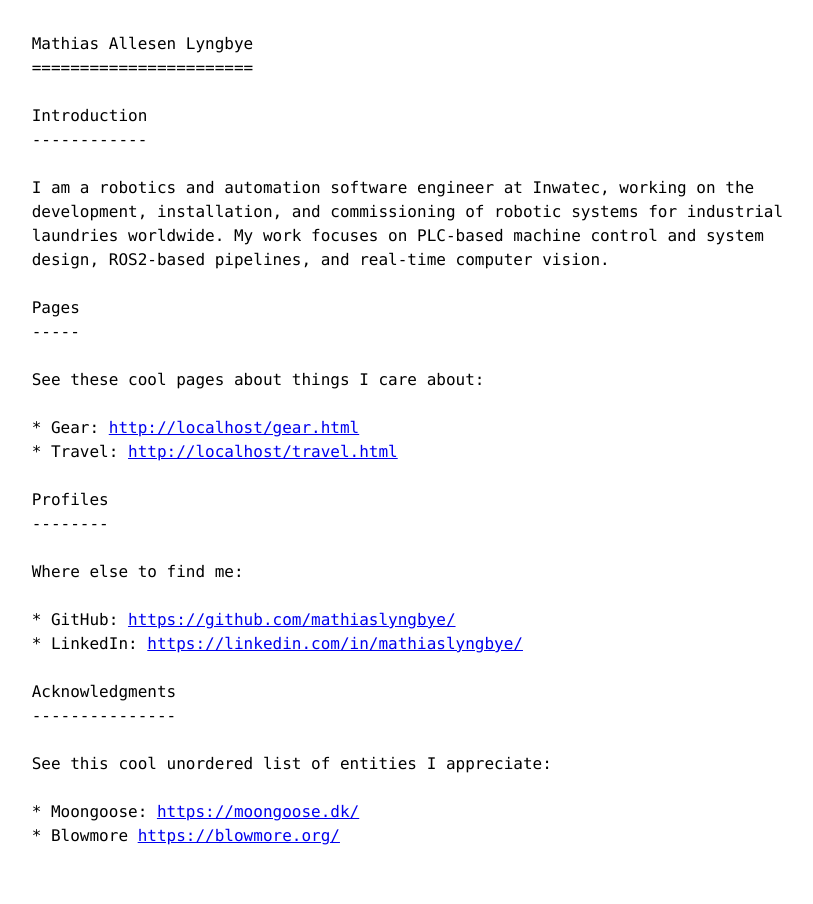
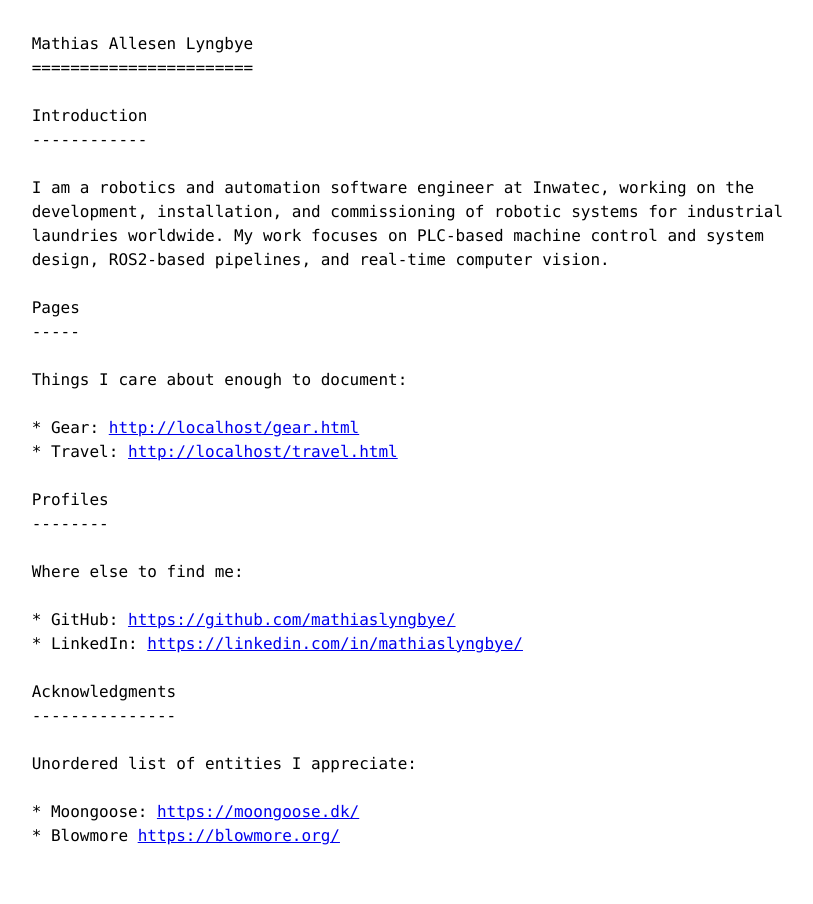
Before and after one commit to mathiaslyngbye/mathiaslyngbye.github.io, a Jekyll site: the page built from index.md, in a window 1280 px wide. Shown: the whole page, without its empty margins (223-1036 px from the left). Built offline with Jekyll 4.4.1, drawn with Linux system fonts in a browser that asks for light colours.

Commit message:
Update wording of pages section

```diff
--- a/index.md
+++ b/index.md
@@ -9,7 +9,7 @@ title: Mathias Allesen Lyngbye
 I am a robotics and automation software engineer at Inwatec, working on the development, installation, and commissioning of robotic systems for industrial laundries worldwide. My work focuses on PLC-based machine control and system design, ROS2-based pipelines, and real-time computer vision.
 
 ## Pages
-See these cool pages about things I care about:
+Things I care about enough to document:
 * Gear: [/gear.html](/gear.html)
 * Travel: [/travel.html](/travel.html)
 
@@ -19,6 +19,6 @@ Where else to find me:
 * LinkedIn: [https://linkedin.com/in/mathiaslyngbye/](https://linkedin.com/in/mathiaslyngbye/)
 
 ## Acknowledgments
-See this cool unordered list of entities I appreciate:
+Unordered list of entities I appreciate:
 * Moongoose: [https://moongoose.dk/](https://moongoose.dk/)
 * Blowmore [https://blowmore.org/](https://blowmore.org/)
```
